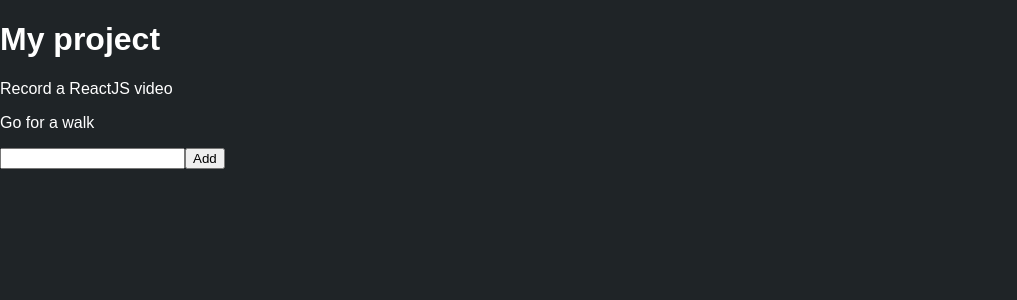
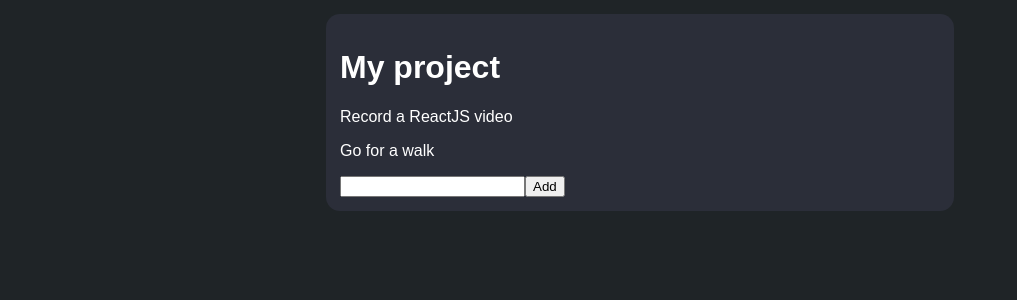
Before and after one commit to KonradGmur/Test-todo-app, a React (Create React App) app: page / in a window 1280 px wide. Shown: the top 300 px of the page, without its empty margins (0-1017 px from the left). Built offline with nearby package versions, Linux system fonts and the light colour scheme.

Commit message:
Adding styled to ToDoList

```diff
--- a/src/containers/ToDoList/index.js
+++ b/src/containers/ToDoList/index.js
@@ -1,6 +1,19 @@
 import React, { Component } from "react";
 import ToDoItem from "../../components/ToDoItem/index";
 import NewTodoForm from "../../components/NewTodoForm/index";
+import styled from "styled-components";
+
+const Container = styled.div`
+  background: #2b2e39;
+  margin: 0 auto;
+  width: 80%;
+  max-width: 600px;
+  padding: 14px;
+  border-radius: 14px;
+  margin-top: 14px;
+`;
+
+const Header = styled.h1``;
 
 class ToDoList extends Component {
   static defaultProps = {
@@ -36,7 +49,7 @@ class ToDoList extends Component {
     const { title } = this.props;
     const { tasks, draft } = this.state;
     return (
-      <div>
+      <Container>
         <h1>{title}</h1>
         {tasks.map((task) => (
           <ToDoItem text={task.text} done={task.done} />
@@ -46,7 +59,7 @@ class ToDoList extends Component {
           onChange={this.updateDraft}
           draft={draft}
         />
-      </div>
+      </Container>
     );
   }
 }
```
